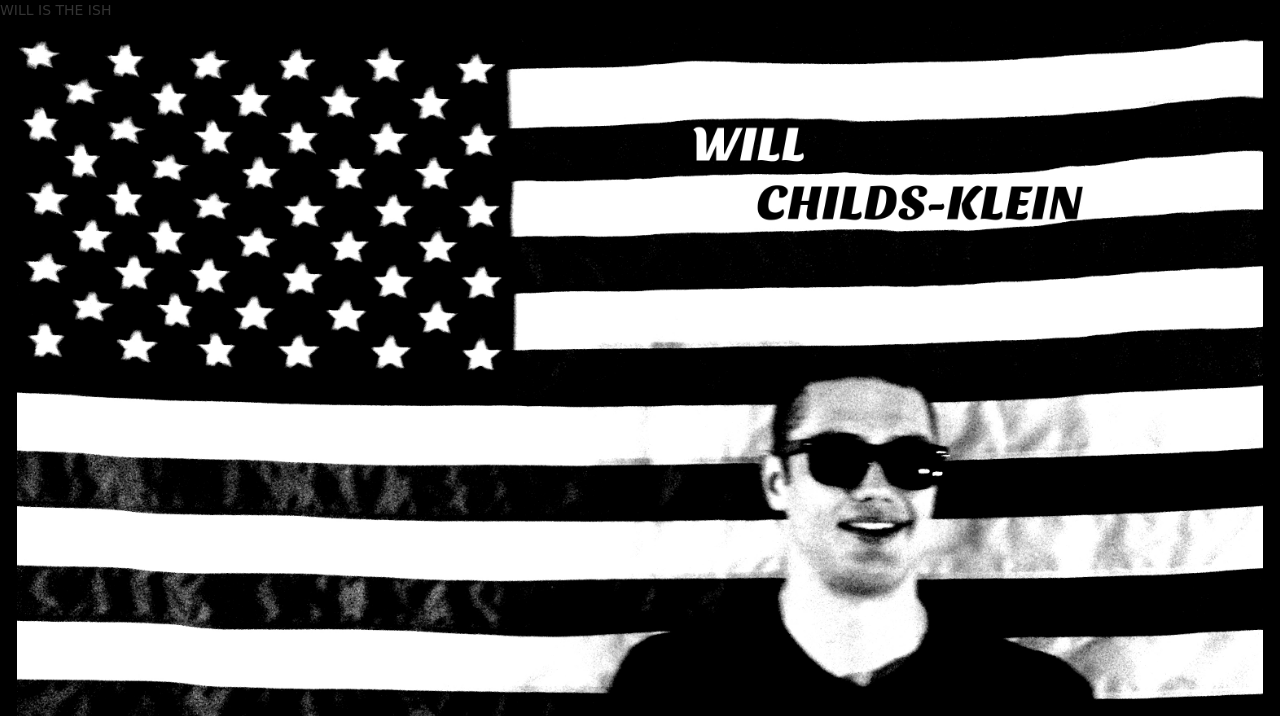
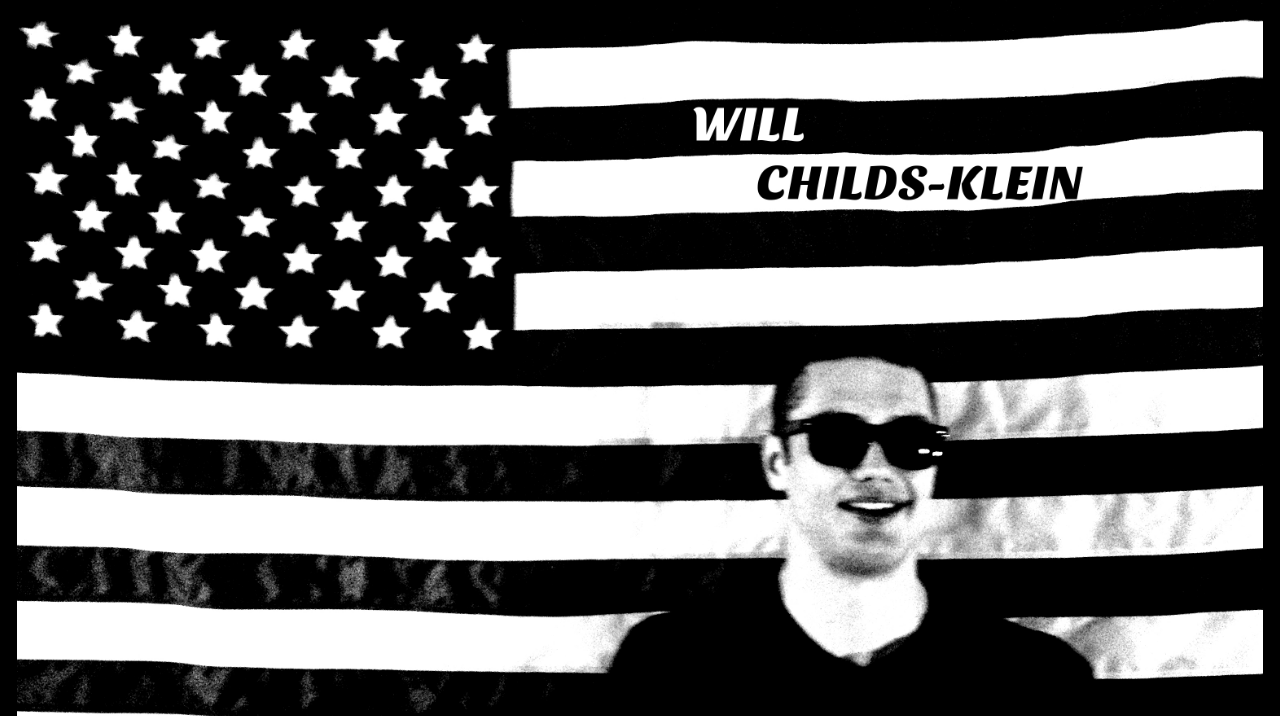
Before and after one commit to WillChilds-Klein/willchilds-klein.github.io, a plain HTML site: page index.html in a window 1280 px wide. Shown: the top 716 px of the page. Drawn offline with Linux system fonts and the light colour scheme; a web font is replaced by a local one.

Commit message:
fix strange  text

```diff
--- a/index.html
+++ b/index.html
@@ -17,10 +17,6 @@
 
 
 	<body>
-
-		<div style="text-color: red;">
-			WILL IS THE ISH
-		</div>
 
 		<div class="background-img">
 			<img src="img/bg.jpg">
```
